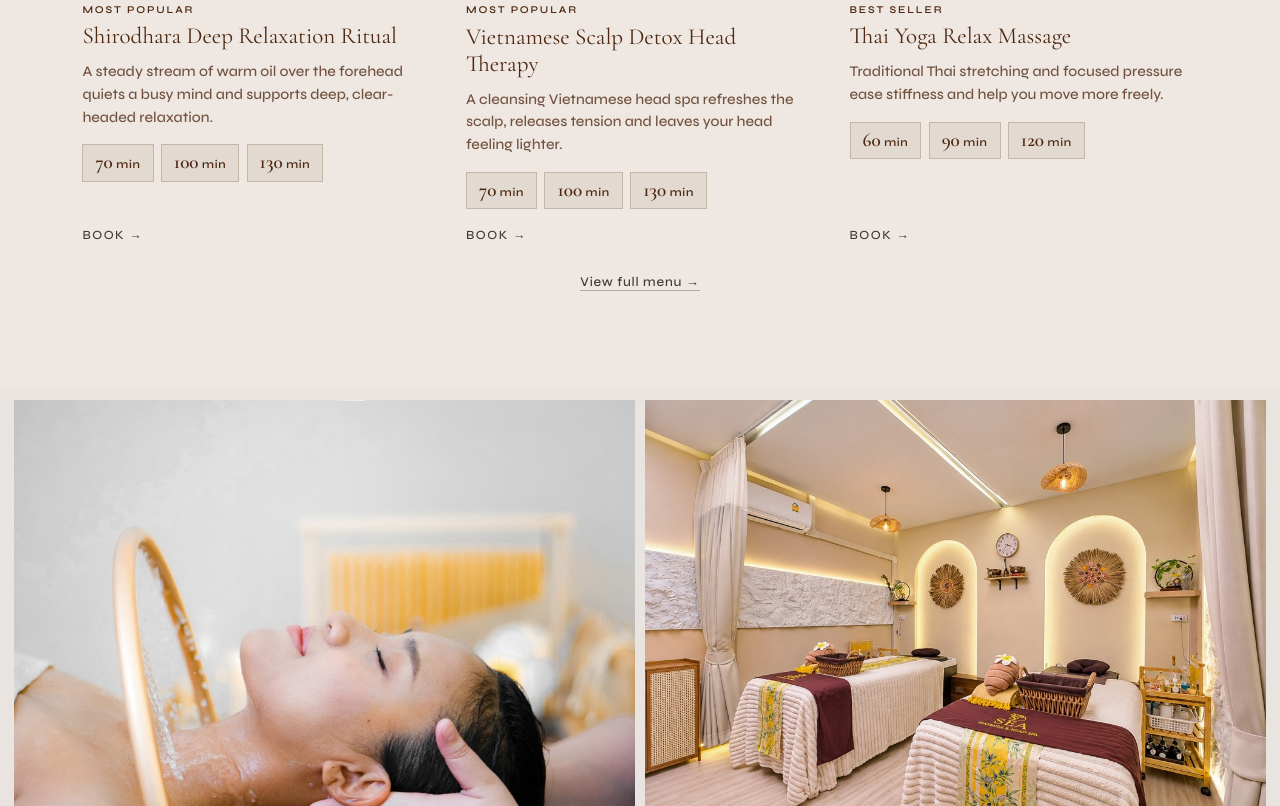
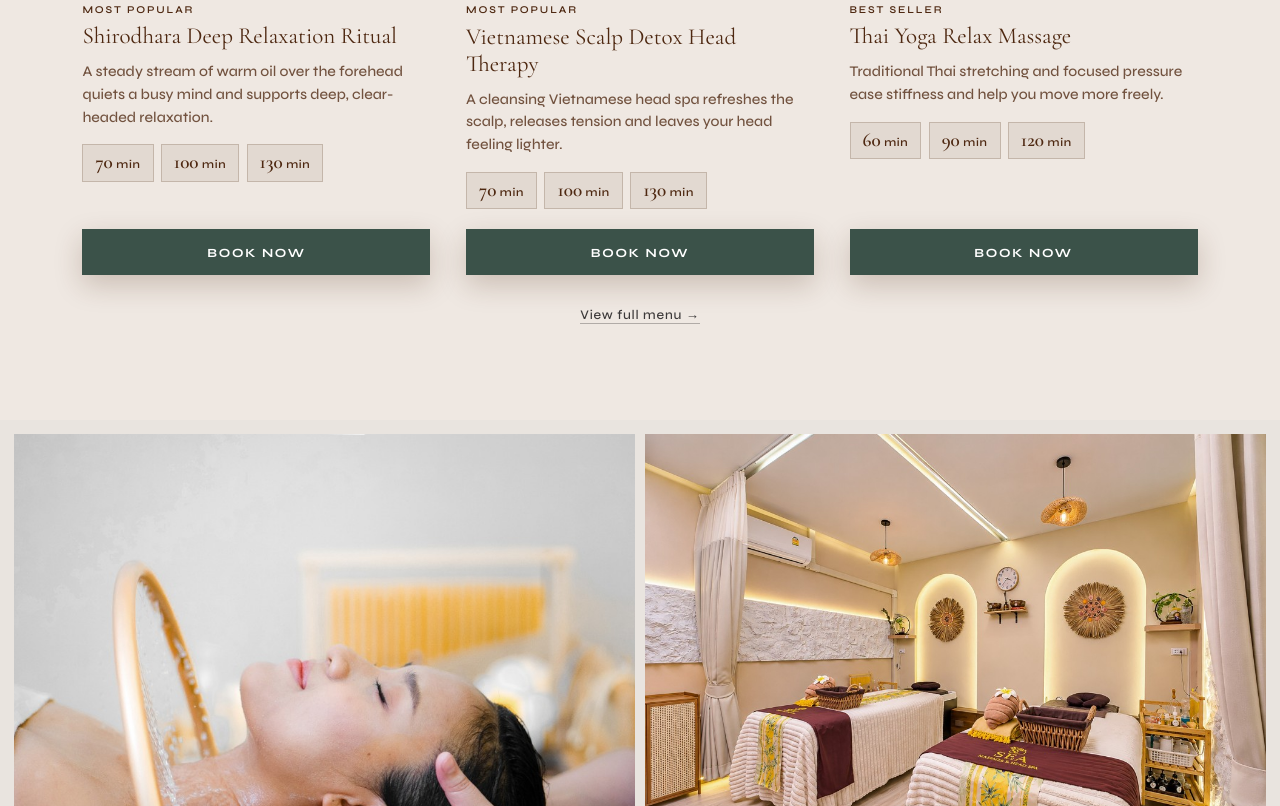
Before and after one commit to Thekpiplus/seaspa-massage, a website: page web/index.html in a window 1280 px wide. Shown: the part 1994-2800 px from the top of the page. Drawn offline with nearby package versions, Linux system fonts and the light colour scheme.

Commit message:
Remove spa price banners and Full website links; make treatment Book CTAs clear buttons.
Co-authored-by: Cursor <cursoragent@cursor.com>

```diff
--- a/web/index.html
+++ b/web/index.html
@@ -8,7 +8,7 @@
   <link rel="preconnect" href="https://fonts.googleapis.com" />
   <link rel="preconnect" href="https://fonts.gstatic.com" crossorigin />
   <link href="https://fonts.googleapis.com/css2?family=Cormorant+Garamond:ital,wght@0,400;0,600;1,400&family=Syne:wght@500;600;700&display=swap" rel="stylesheet" />
-  <link rel="stylesheet" href="styles.css?v=20261117x" />
+  <link rel="stylesheet" href="styles.css?v=20261120a" />
   <link rel="icon" href="favicon.png?v=20261118b" type="image/png" sizes="any" />
   <link rel="icon" href="assets/favicon-brand.png?v=20261118b" type="image/png" />
   <link rel="apple-touch-icon" href="assets/favicon-brand.png?v=20261118b" />
@@ -24,7 +24,6 @@
       <a href="#treatments">Treatments</a>
       <a href="#reviews">Reviews</a>
       <a href="#visit">Visit</a>
-      <a href="/spa/">Full site</a>
     </nav>
     <a class="top-link" href="https://seaspaphuket.com" target="_blank" rel="noopener">Book on site</a>
   </header>
@@ -67,7 +66,6 @@
         <p>Beyond the head spa, you will find Thai, foot and hot stone massage, facial massage, body scrubs and rituals, and a menu made for kids. Open every day, 10:00–23:00 — book online or message us on WhatsApp.</p>
       </div>
       <a class="text-link" href="https://seaspaphuket.com" target="_blank" rel="noopener">Plan your visit on seaspaphuket.com →</a>
-      <a class="text-link" href="/spa/">Browse the full local site →</a>
     </section>
 
     <section class="treatments fade-block" id="treatments">
@@ -89,7 +87,7 @@
               <span><strong>130</strong> min</span>
             </p>
             <div class="treatment-foot">
-              <a href="https://seaspaphuket.com" target="_blank" rel="noopener">Book →</a>
+              <a class="cta" href="https://seaspaphuket.com" target="_blank" rel="noopener"><span>Book now</span></a>
             </div>
           </div>
         </article>
@@ -106,7 +104,7 @@
               <span><strong>130</strong> min</span>
             </p>
             <div class="treatment-foot">
-              <a href="https://seaspaphuket.com" target="_blank" rel="noopener">Book →</a>
+              <a class="cta" href="https://seaspaphuket.com" target="_blank" rel="noopener"><span>Book now</span></a>
             </div>
           </div>
         </article>
@@ -123,7 +121,7 @@
               <span><strong>120</strong> min</span>
             </p>
             <div class="treatment-foot">
-              <a href="https://seaspaphuket.com" target="_blank" rel="noopener">Book →</a>
+              <a class="cta" href="https://seaspaphuket.com" target="_blank" rel="noopener"><span>Book now</span></a>
             </div>
           </div>
         </article>
@@ -190,7 +188,6 @@
   <footer class="foot">
     <span>© 2026 SEA Massage & Head Spa</span>
     <div class="foot-links">
-      <a href="/spa/">Full website</a>
       <a href="https://seaspaphuket.com" target="_blank" rel="noopener">seaspaphuket.com</a>
     </div>
   </footer>
--- a/web/styles.css
+++ b/web/styles.css
@@ -399,18 +399,18 @@ h2 {
 }
 .treatment-foot {
   margin-top: auto;
-  padding-top: 1.1rem;
-  display: flex; align-items: baseline; justify-content: space-between; gap: 1rem;
+  padding-top: 1.25rem;
+  display: flex;
+  align-items: center;
+  justify-content: flex-start;
+  gap: 1rem;
 }
 .price { margin: 0; font-size: 1.05rem; color: var(--ink); }
-.treatment-foot a {
-  font-size: .78rem;
-  letter-spacing: .12em;
-  text-transform: uppercase;
-  color: var(--link);
-}
-.treatment-foot a:hover {
-  color: var(--link-hover);
+.treatment-foot .cta,
+.treatment-foot a.cta {
+  width: 100%;
+  justify-content: center;
+  box-shadow: 0 10px 28px rgba(78, 40, 17, 0.22);
 }
 .treatments > .text-link {
   display: block;
```
Also changed, not shown: web/spa/index.html (+0 -22 lines).
